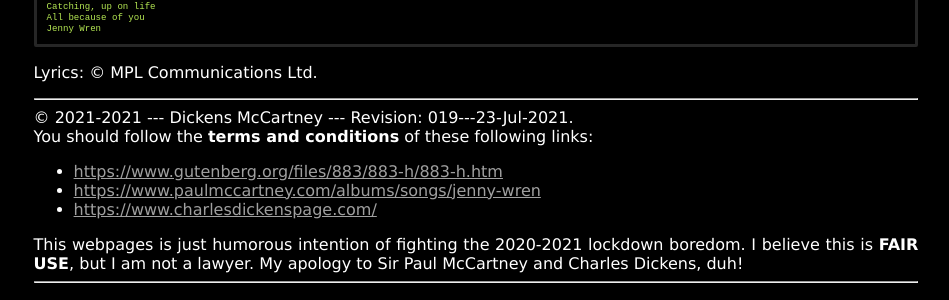
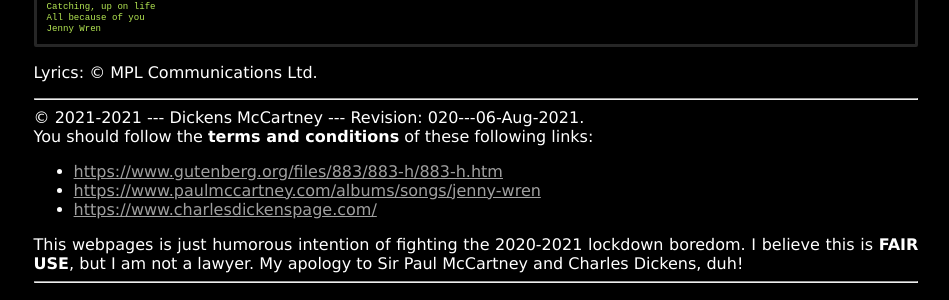
Before and after one commit to Belajar-Latex/Jenny.Wren, a Jekyll site: the page built from index.md, in a window 1280 px wide. Shown: the part 730-1030 px from the top of the page, without its empty margins (164-1113 px from the left). Built offline with Jekyll 4.4.1, drawn with Linux system fonts in a browser that asks for light colours.

Commit message:
modified:   LaTeX/JennyWren.pdf

```diff
--- a/_config.yml
+++ b/_config.yml
@@ -1,5 +1,5 @@
 title:       "The Page of Jenny Wren"
-version:     "019---23-Jul-2021"
+version:     "020---06-Aug-2021"
 copyright:   "2021-2021"
 description: >-
   Jenny Wren --- Our Mutual Friend, Dickens McCartney.
```
